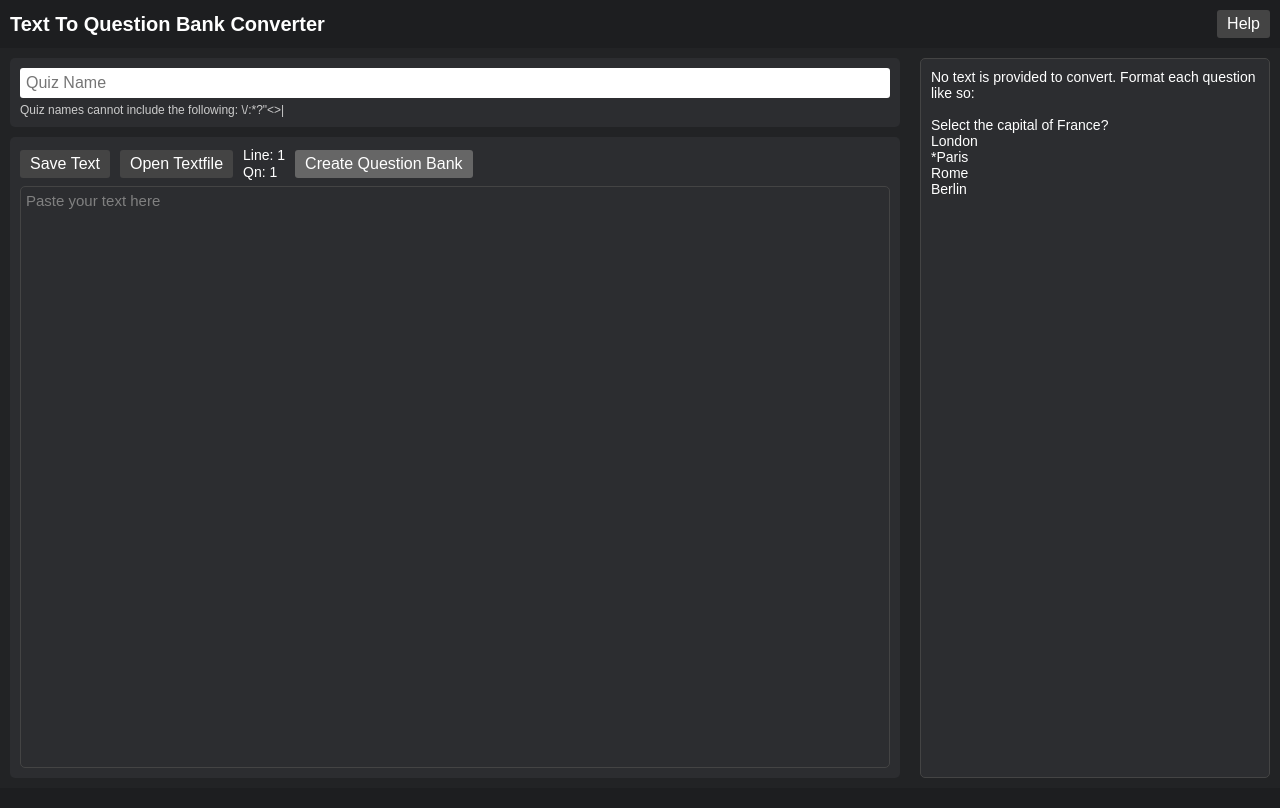
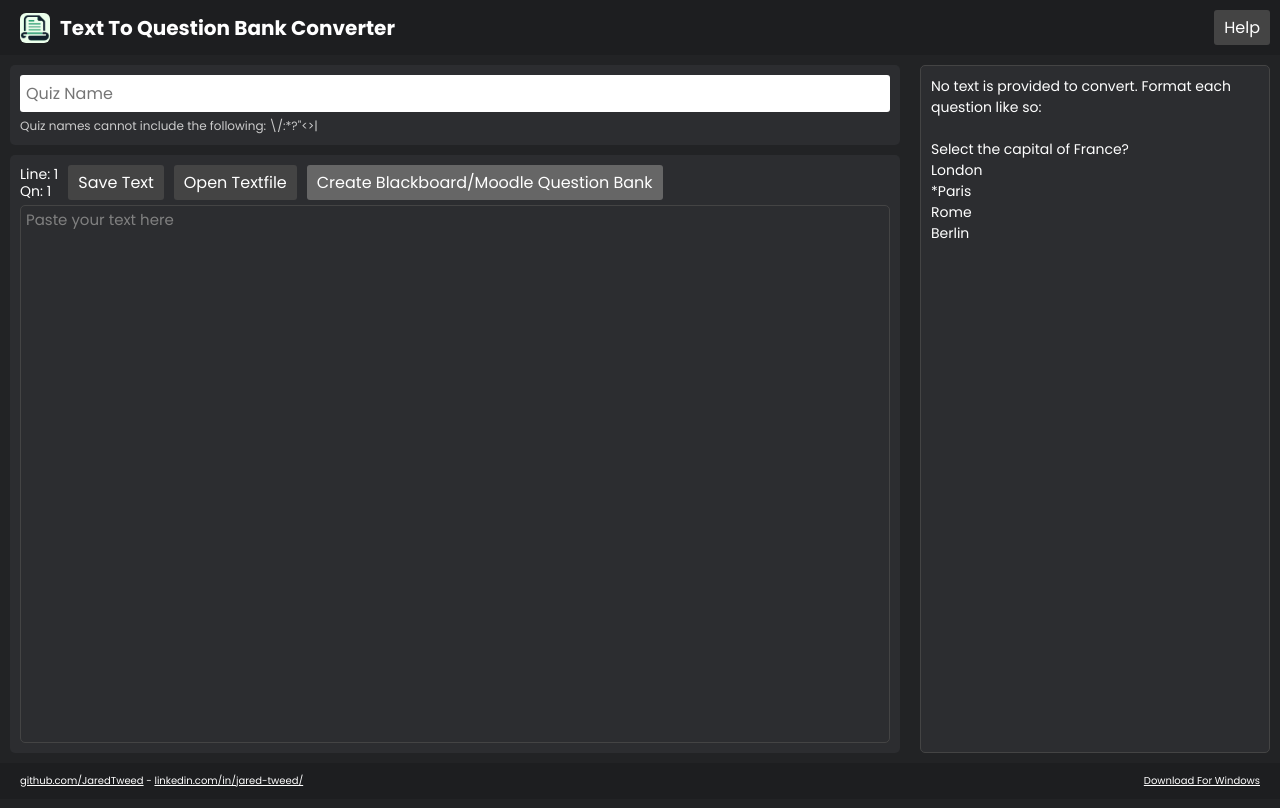
Before and after one commit to JaredTweed/TextToQuestionBankOnline, a plain HTML site: page index.html in a window 1280 px wide. Drawn offline with nearby package versions, Linux system fonts and the light colour scheme.

Commit message:
Add files via upload

```diff
--- a/index.html
+++ b/index.html
@@ -6,25 +6,57 @@
   <meta name="viewport" content="width=device-width, initial-scale=1.0" />
   <title>Text To Question Bank Converter</title>
   <link rel="icon" type="image/x-icon" href="favicon.ico">
+
+  <!-- Preload fonts -->
+  <link rel="preload" href="https://fonts.googleapis.com/css2?family=Poppins:wght@400;700&display=swap" as="style"
+    onload="this.onload=null;this.rel='stylesheet'">
+  <link rel="preload" href="https://fonts.googleapis.com/css2?family=Montserrat:wght@400;700&display=swap" as="style"
+    onload="this.onload=null;this.rel='stylesheet'">
+
   <style>
     body {
       margin: 0;
       padding: 0;
       background: #222325;
       color: white;
-      font-family: 'Bahnschrift', sans-serif;
+    }
+
+    body * {
+      font-family: Poppins, Montserrat, Arial, sans-serif;
     }
 
     header,
     footer {
+      display: flex;
+      align-items: center;
+      justify-content: space-between;
       background: #1d1e20;
-      padding: 10px;
+    }
+
+    footer {
+      padding: 10px 20px 10px 20px;
+    }
+
+    footer,
+    footer * {
+      color: white;
+      font-size: 10px;
     }
 
     header {
+      padding: 10px 10px 10px 20px;
+    }
+
+    #left-header {
       display: flex;
+      flex-direction: row;
       align-items: center;
-      justify-content: space-between;
+      gap: 10px;
+    }
+
+    #logo {
+      height: 30px;
+      border-radius: 6px;
     }
 
     header h1 {
@@ -34,7 +66,7 @@
 
     .main-wrapper {
       display: flex;
-      height: calc(100vh - 60px);
+      height: calc(100vh - 92px);
       /* room for header/footer if desired */
     }
 
@@ -64,7 +96,6 @@
       border: none;
       border-radius: 3px;
       font-size: 16px;
-      font-family: 'Bahnschrift', sans-serif;
     }
 
     .quizNameConstraints {
@@ -128,7 +159,6 @@
       bottom: 0;
       z-index: 0;
       pointer-events: none;
-      font-family: 'Bahnschrift', sans-serif;
       font-size: 15px;
       line-height: 1.2em;
       /* single spacing */
@@ -161,7 +191,6 @@
       width: 100%;
       height: 100%;
       font-size: 15px;
-      font-family: 'Bahnschrift', sans-serif;
       line-height: 1.2em;
       padding: 5px;
       box-sizing: border-box;
@@ -187,7 +216,10 @@
 <body>
 
   <header>
-    <h1>Text To Question Bank Converter</h1>
+    <div id="left-header">
+      <img id="logo" src="logo.png" alt="">
+      <h1>Text To Question Bank Converter</h1>
+    </div>
     <button onclick="openInstructions()">Help</button>
   </header>
 
@@ -205,10 +237,11 @@
       <!-- Editor area -->
       <div class="editor-container">
         <div class="editor-controls">
+          <span id="lineInfo" class="linenumbers">Line: 1<br>Qn: 1</span>
           <button onclick="saveTextAsFile()">Save Text</button>
           <button onclick="openTextFile()">Open Textfile</button>
-          <span id="lineInfo" class="linenumbers">Line: 1<br>Qn: 1</span>
-          <button id="createQB" onclick="convert()">Create Question Bank</button>
+
+          <button id="createQB" onclick="convert()">Create Blackboard/Moodle Question Bank</button>
         </div>
         <div class="text-container">
           <div class="highlight-layer" id="highlightLayer"></div>
@@ -223,7 +256,20 @@
     </div>
   </div>
 
-  <footer></footer>
+
+
+  <footer>
+    <div>
+      <a href="https://github.com/JaredTweed">github.com/JaredTweed</a>
+      - <a href="https://www.linkedin.com/in/jared-tweed/">linkedin.com/in/jared-tweed/</a>
+    </div>
+    <div>
+      <a
+        href="https://raw.githubusercontent.com/JaredTweed/TextToQuestionBankConverter/main/TextToQuestionBankConverter.exe">
+        Download For Windows
+      </a>
+    </div>
+  </footer>
 
   <!-- JSZip for zipping files -->
   <script src="https://cdnjs.cloudflare.com/ajax/libs/jszip/3.10.1/jszip.min.js"></script>
```
Also changed, not shown: logo.png (added).
